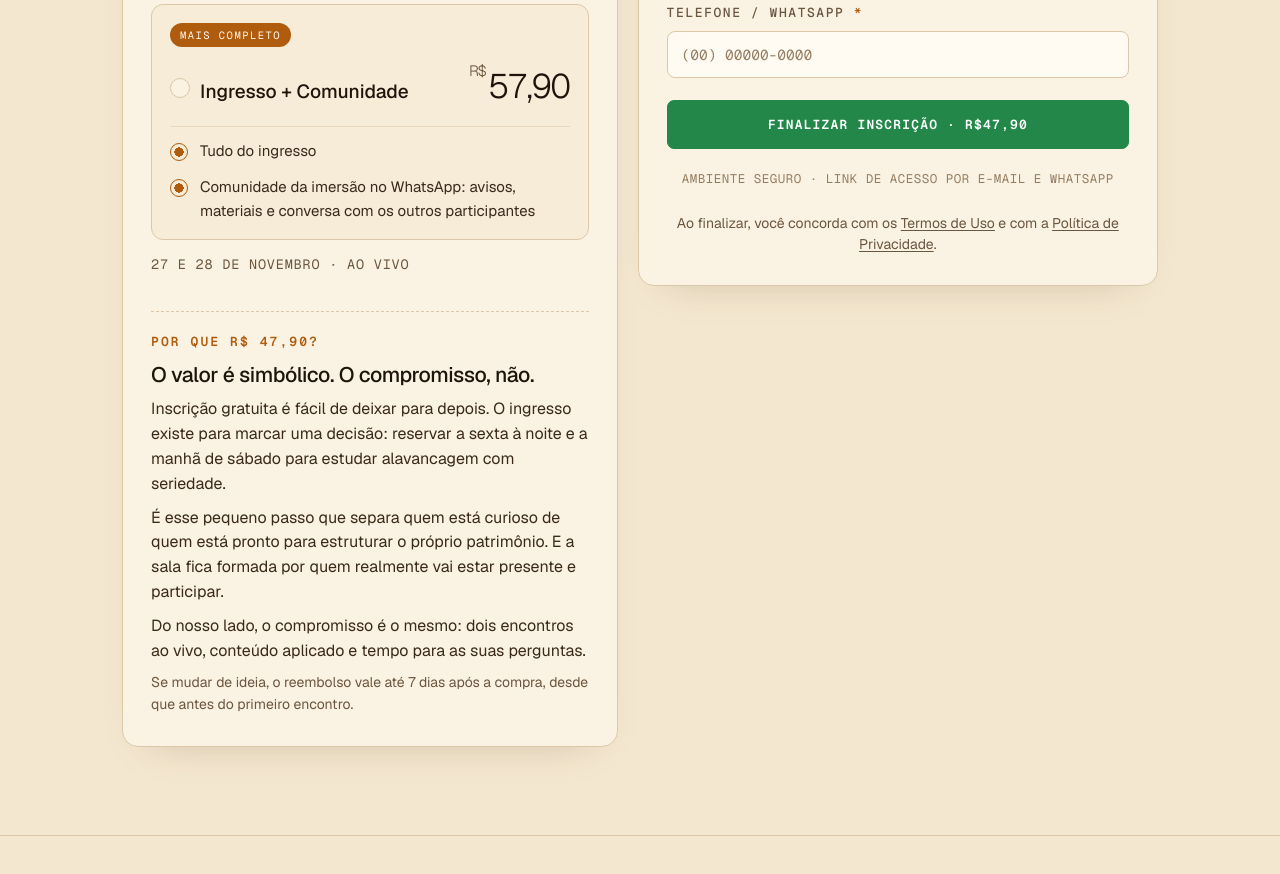
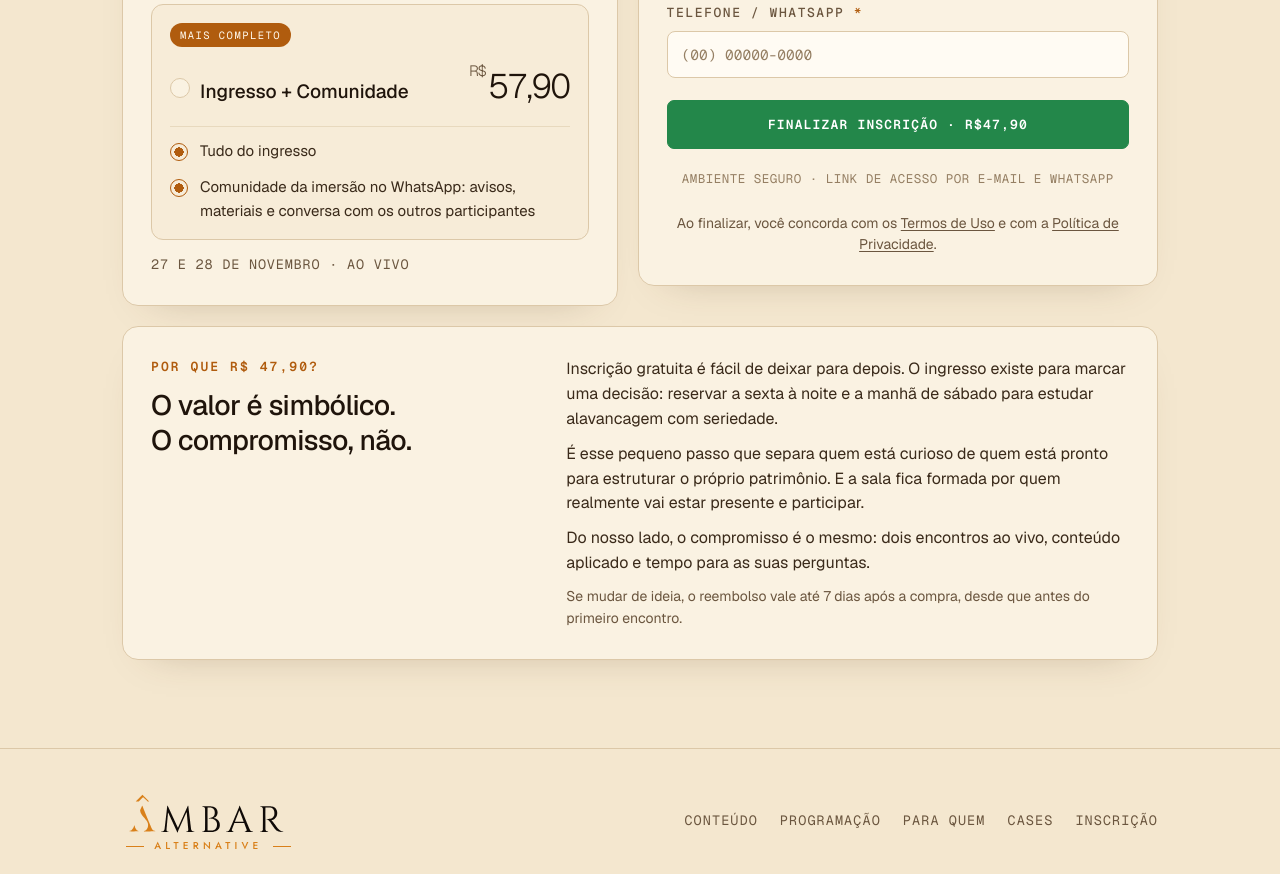
Before and after one commit to EvangelistaKSE/lp-001, a plain HTML site: page index.html in a window 1280 px wide. Shown: the part 7913-8787 px from the top of the page. Drawn offline with Linux system fonts and the light colour scheme.

Commit message:
LP: 'Por que R$ 47,90?' em quadro próprio, da largura dos dois quadros da oferta
Co-Authored-By: Claude Opus 5.5 <noreply@anthropic.com>

```diff
--- a/index.html
+++ b/index.html
@@ -559,9 +559,13 @@ header.top .hbtn .px{font-size:17px;letter-spacing:.06em}
 .case .av{width:64px;height:64px;border-radius:50%;object-fit:cover;flex:none;border:3px solid var(--surface);box-shadow:0 0 0 2px var(--amber)}
 @media(max-width:520px){.case .av{width:54px;height:54px}.case .who{gap:12px}}
 /* valor simbólico como compromisso, logo após os preços */
-.simb{margin-top:22px;padding-top:20px;border-top:1px dashed var(--line);display:grid;gap:9px}
-.simb .lbl{font-size:13px}
-.simb h4{font-size:21px;font-weight:500;color:var(--ink);letter-spacing:-.02em;line-height:1.25}
+.offer-grid .simb{grid-column:1/-1;grid-row:2;display:grid;grid-template-columns:minmax(0,.8fr) minmax(0,1.2fr);gap:12px 40px;align-items:start}
+.offer-grid .card-form{grid-column:2;grid-row:1}
+.simb .simb-h{display:grid;gap:10px}
+.simb .simb-t{display:grid;gap:10px}
+@media(max-width:880px){.offer-grid .simb{grid-column:auto;grid-row:auto;grid-template-columns:1fr}.offer-grid .card-form{grid-column:auto;grid-row:auto}}
+.simb .lbl{font-family:var(--mono);font-size:13px;letter-spacing:.16em;text-transform:uppercase;color:var(--amber);font-weight:600}
+.simb h4{font-size:clamp(22px,2.6vw,28px);font-weight:500;color:var(--ink);letter-spacing:-.02em;line-height:1.25}
 .simb p{font-size:16px;line-height:1.55;color:var(--text);margin:0}
 .simb .simb-nota{font-size:14px;color:var(--muted)}
 </style>
@@ -771,14 +775,17 @@ document.addEventListener('DOMContentLoaded',function(){
             </ul>
           </label>
           <p class="sub">27 e 28 de novembro · ao vivo</p>
-          <div class="simb">
-            <span class="lbl">Por que R$ 47,90?</span>
-            <h4>O valor é simbólico. O compromisso, não.</h4>
+        </div>
+
+        <div class="card simb rise">
+            <div class="simb-h"><span class="lbl">Por que R$ 47,90?</span>
+            <h4>O valor é simbólico. O compromisso, não.</h4></div>
+            <div class="simb-t">
             <p>Inscrição gratuita é fácil de deixar para depois. O ingresso existe para marcar uma decisão: reservar a sexta à noite e a manhã de sábado para estudar alavancagem com seriedade.</p>
             <p>É esse pequeno passo que separa quem está curioso de quem está pronto para estruturar o próprio patrimônio. E a sala fica formada por quem realmente vai estar presente e participar.</p>
             <p>Do nosso lado, o compromisso é o mesmo: dois encontros ao vivo, conteúdo aplicado e tempo para as suas perguntas.</p>
             <p class="simb-nota">Se mudar de ideia, o reembolso vale até 7 dias após a compra, desde que antes do primeiro encontro.</p>
-          </div>
+            </div>
         </div>
 
         <div class="card card-form rise">
```
